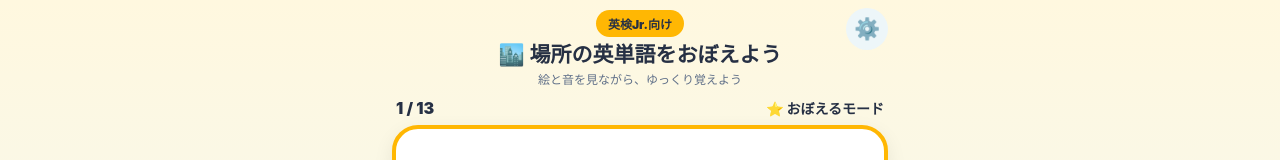
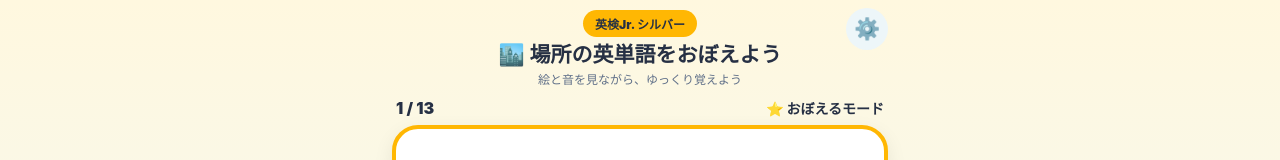
Before and after one commit to muurinrin000/silver-words-4, a plain HTML site: page index.html in a window 1280 px wide. Shown: the top 160 px of the page. Drawn offline with Linux system fonts and the light colour scheme.

Commit message:
Update index.html

```diff
--- a/index.html
+++ b/index.html
@@ -634,7 +634,7 @@ h1{
       ⚙️
     </button>
 
-    <span class="badge">英検Jr.向け</span>
+    <span class="badge">英検Jr. シルバー</span>
 
     <h1>🏙️ 場所の英単語をおぼえよう</h1>
 
```
